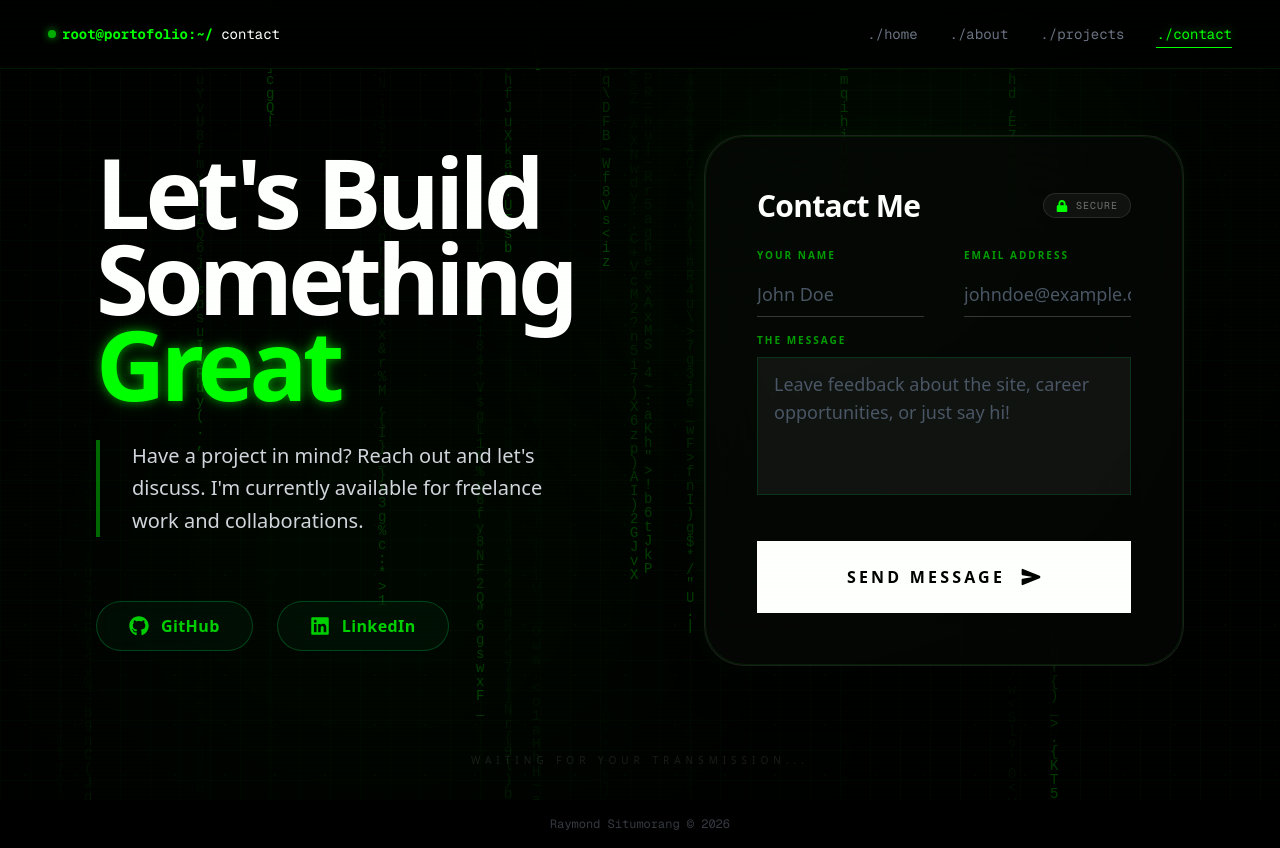
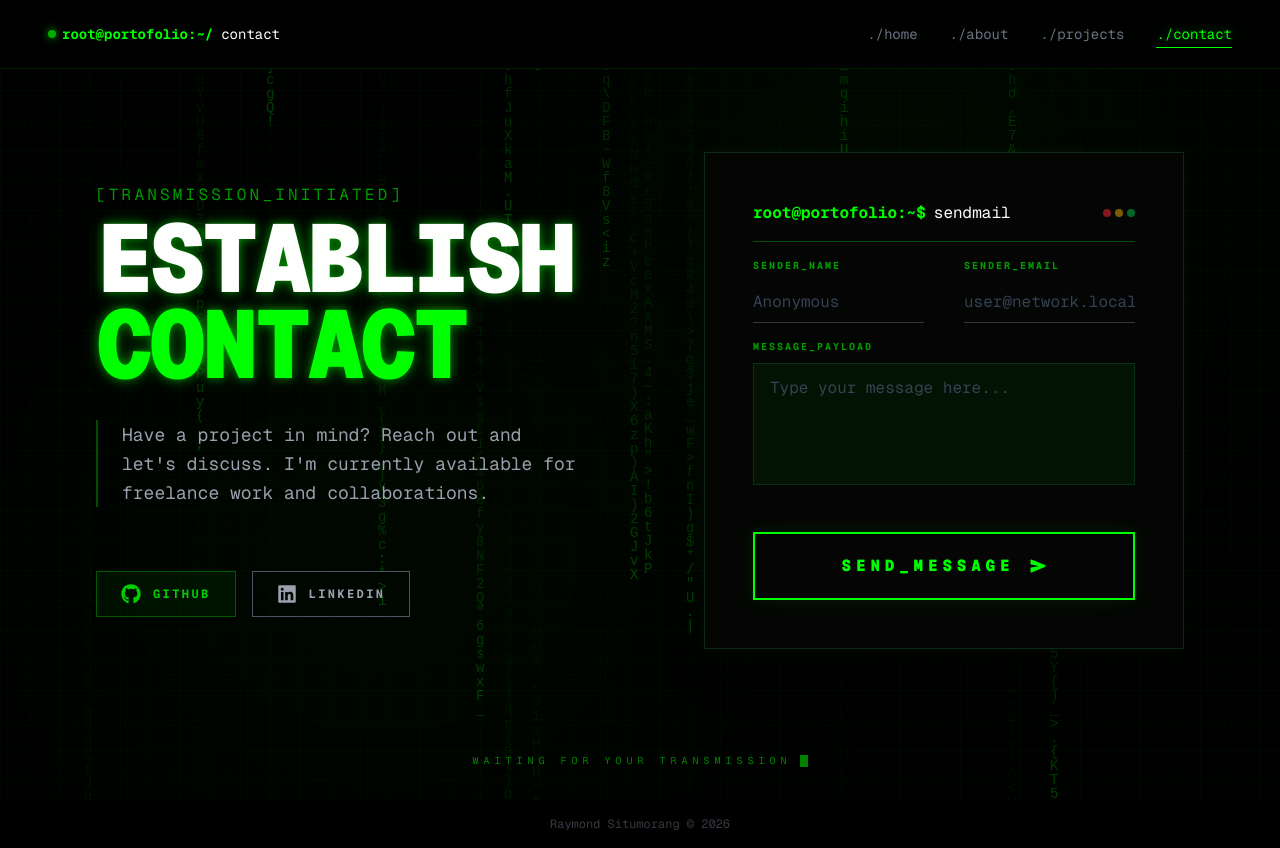
Before and after one commit to Skywalks567/web-portofolio, a Next.js app: page /contact in a window 1280 px wide. Built offline with nearby package versions, Linux system fonts and the light colour scheme.

Commit message:
style: re style contact page

```diff
--- a/src/app/contact/page.tsx
+++ b/src/app/contact/page.tsx
@@ -20,12 +20,12 @@ export default function ContactPage() {
     visible: {
       opacity: 1,
       y: 0,
-      transition: { duration: 0.8, ease: [0.16, 1, 0.3, 1] },
+      transition: { duration: 0.8, ease: 'easeOut' },
     },
   };
 
   return (
-    <div className="min-h-screen bg-transparent font-sans text-white flex items-center justify-center p-6 md:p-12 lg:p-24 relative overflow-hidden selection:bg-[#0f0] selection:text-black">
+    <div className="min-h-screen bg-transparent font-mono text-white flex items-center justify-center p-6 md:p-12 lg:p-24 relative overflow-hidden selection:bg-[#0f0] selection:text-black">
       <div className="absolute top-0 left-0 w-full h-full pointer-events-none">
         <div className="absolute top-[10%] right-[10%] w-[40%] h-[40%] bg-[#0f0]/10 rounded-full blur-[150px] animate-pulse"></div>
         <div className="absolute bottom-[10%] left-[10%] w-[40%] h-[40%] bg-[#0f0]/5 rounded-full blur-[150px]"></div>
@@ -41,18 +41,25 @@ export default function ContactPage() {
         {/* Left Column: Text & Social */}
         <div className="space-y-12 text-center lg:text-left">
           <div className="space-y-8">
-            <motion.h1
-              variants={itemVariants}
-              className="text-6xl md:text-8xl font-black text-white leading-[0.9] tracking-tighter"
-            >
-              Let&apos;s Build <br />
-              <span className="text-white">Something</span> <br />
-              <span className="text-[#0f0] cyber-glow-text">Great</span>
-            </motion.h1>
+            <div className="space-y-2">
+              <motion.p
+                variants={itemVariants}
+                className="text-[#0f0]/60 text-sm md:text-base tracking-[0.2em] uppercase"
+              >
+                [TRANSMISSION_INITIATED]
+              </motion.p>
+              <motion.h1
+                variants={itemVariants}
+                className="text-5xl md:text-8xl font-black text-white leading-[0.9] tracking-tighter uppercase cyber-glow-text"
+              >
+                ESTABLISH <br />
+                <span className="text-[#0f0]">CONTACT</span>
+              </motion.h1>
+            </div>
 
             <motion.p
               variants={itemVariants}
-              className="text-gray-300 text-lg md:text-xl max-w-lg mx-auto lg:mx-0 font-light leading-relaxed border-l-0 lg:border-l-4 border-[#0f0]/40 lg:pl-8 transition-colors"
+              className="text-gray-400 text-base md:text-lg max-w-lg mx-auto lg:mx-0 leading-relaxed border-l-2 border-[#0f0]/30 pl-6"
             >
               Have a project in mind? Reach out and let&apos;s discuss. I&apos;m
               currently available for freelance work and collaborations.
@@ -66,9 +73,8 @@ export default function ContactPage() {
 
         {/* Right Column: Contact Form */}
         <motion.div variants={itemVariants} className="relative">
-          <div className="absolute -inset-0.5 bg-gradient-to-br from-[#0f0]/20 to-transparent rounded-[2.5rem] blur opacity-30"></div>
-          <div className="relative bg-[#050505]/80 backdrop-blur-3xl border border-white/10 rounded-[2.5rem] p-1 shadow-2xl overflow-hidden">
-            <div className="absolute inset-0 border border-[#0f0]/10 rounded-[2.5rem] pointer-events-none"></div>
+          <div className="absolute -inset-0.5 bg-[#0f0]/20 rounded-sm blur opacity-20"></div>
+          <div className="relative bg-[#050505]/90 backdrop-blur-xl border border-green-900/50 rounded-sm shadow-2xl overflow-hidden">
             <ContactFormView />
           </div>
         </motion.div>
@@ -79,9 +85,10 @@ export default function ContactPage() {
         initial={{ opacity: 0 }}
         animate={{ opacity: 1 }}
         transition={{ delay: 2 }}
-        className="absolute bottom-8 text-[10px] text-white/10 uppercase tracking-[0.5em] hidden md:block"
+        className="absolute bottom-8 text-[10px] text-[#0f0]/50 uppercase tracking-[0.5em] hidden md:flex items-center gap-2"
       >
-        Waiting for your transmission...
+        <span>Waiting for your transmission</span>
+        <span className="w-2 h-3 bg-[#0f0]/50 animate-[pulse_1s_steps(2)_infinite]" />
       </motion.div>
     </div>
   );
--- a/src/app/layout.tsx
+++ b/src/app/layout.tsx
@@ -29,6 +29,7 @@ export default function RootLayout({
     <html
       lang="en"
       className={`${geistSans.variable} ${geistMono.variable} h-full antialiased dark`}
+      suppressHydrationWarning
     >
       <body className="min-h-full flex flex-col bg-black text-green-500 selection:bg-green-500/30 selection:text-green-300 relative">
         <MatrixBackground />
--- a/src/components/contact/ContactFormView.tsx
+++ b/src/components/contact/ContactFormView.tsx
@@ -1,6 +1,5 @@
 import { useContactForm } from '@/hooks/use-contact-form';
 import { AnimatePresence, motion } from 'framer-motion';
-import { FaLock } from 'react-icons/fa';
 import { IoAlertCircle, IoCheckmarkCircle, IoSend } from 'react-icons/io5';
 
 export function ContactFormView() {
@@ -14,16 +13,16 @@ export function ContactFormView() {
   } = useContactForm();
 
   return (
-    <div className="p-8 md:p-12 relative z-10">
-      <div className="flex items-center justify-between mb-12">
-        <h2 className="text-3xl font-bold text-white tracking-tight">
-          Contact Me
-        </h2>
-        <div className="flex items-center gap-2 px-3 py-1 bg-white/5 rounded-full border border-white/10">
-          <FaLock className="text-[#0f0] size-3" />
-          <span className="text-[10px] text-white/40 font-mono uppercase tracking-widest">
-            Secure
-          </span>
+    <div className="p-8 md:p-12 relative z-10 font-mono">
+      <div className="w-full border-b border-[#0f0]/30 pb-4 mb-10 flex items-center justify-between">
+        <div className="flex items-center gap-2">
+          <span className="text-[#0f0] font-bold">root@portofolio:~$</span>
+          <span className="text-white">sendmail</span>
+        </div>
+        <div className="flex gap-1">
+          <div className="w-2 h-2 rounded-full bg-red-500/50" />
+          <div className="w-2 h-2 rounded-full bg-yellow-500/50" />
+          <div className="w-2 h-2 rounded-full bg-green-500/50" />
         </div>
       </div>
 
@@ -36,20 +35,22 @@ export function ContactFormView() {
             exit={{ opacity: 0, scale: 0.95 }}
             className="py-20 flex flex-col items-center text-center space-y-8"
           >
-            <div className="size-24 rounded-full bg-[#0f0]/5 flex items-center justify-center border border-[#0f0]/20 animate-pulse">
-              <IoCheckmarkCircle className="size-12 text-[#0f0]" />
+            <div className="size-20 rounded-sm bg-[#0f0]/5 flex items-center justify-center border border-[#0f0]/20 animate-pulse">
+              <IoCheckmarkCircle className="size-10 text-[#0f0]" />
             </div>
             <div className="space-y-2">
-              <h3 className="text-3xl font-bold text-white">Message Sent</h3>
-              <p className="text-white/40">
-                I will review your message shortly.
+              <h3 className="text-2xl font-bold text-white tracking-tight">
+                [MESSAGE_SENT]
+              </h3>
+              <p className="text-[#0f0]/40 text-sm uppercase tracking-widest">
+                Transmission successful
               </p>
             </div>
             <button
               onClick={resetStatus}
-              className="text-[#0f0] text-sm font-bold hover:text-white transition-colors border-b border-[#0f0]/30 hover:border-white pb-1"
+              className="text-[#0f0] text-xs font-bold hover:text-white transition-colors border-b border-[#0f0]/30 hover:border-white pb-1 tracking-[0.2em]"
             >
-              Send another message?
+              NEW_MESSAGE?
             </button>
           </motion.div>
         ) : (
@@ -64,7 +65,7 @@ export function ContactFormView() {
             <div className="grid grid-cols-1 md:grid-cols-2 gap-10">
               <div className="relative group">
                 <label className="absolute -top-6 left-0 text-[10px] font-bold text-[#0f0]/60 uppercase tracking-[0.2em] transition-colors group-focus-within:text-[#0f0]">
-                  Your Name
+                  Sender_Name
                 </label>
                 <input
                   type="text"
@@ -72,13 +73,13 @@ export function ContactFormView() {
                   required
                   value={formData.name}
                   onChange={handleChange}
-                  className="w-full bg-transparent border-b border-white/20 py-2 text-white focus:outline-none focus:border-[#0f0] transition-all duration-300 font-light text-lg placeholder:text-gray-600"
-                  placeholder="John Doe"
+                  className="w-full bg-transparent border-b border-white/20 py-2 text-white focus:outline-none focus:border-[#0f0] transition-all duration-300 text-base placeholder:text-gray-700"
+                  placeholder="Anonymous"
                 />
               </div>
               <div className="relative group">
                 <label className="absolute -top-6 left-0 text-[10px] font-bold text-[#0f0]/60 uppercase tracking-[0.2em] transition-colors group-focus-within:text-[#0f0]">
-                  Email Address
+                  Sender_Email
                 </label>
                 <input
                   type="email"
@@ -86,15 +87,15 @@ export function ContactFormView() {
                   required
                   value={formData.email}
                   onChange={handleChange}
-                  className="w-full bg-transparent border-b border-white/20 py-2 text-white focus:outline-none focus:border-[#0f0] transition-all duration-300 font-light text-lg placeholder:text-gray-600"
-                  placeholder="johndoe@example.com"
+                  className="w-full bg-transparent border-b border-white/20 py-2 text-white focus:outline-none focus:border-[#0f0] transition-all duration-300 text-base placeholder:text-gray-700"
+                  placeholder="user@network.local"
                 />
               </div>
             </div>
 
             <div className="relative group">
               <label className="absolute -top-6 left-0 text-[10px] font-bold text-[#0f0]/60 uppercase tracking-[0.2em] transition-colors group-focus-within:text-[#0f0]">
-                The Message
+                Message_Payload
               </label>
               <textarea
                 name="message"
@@ -102,8 +103,8 @@ export function ContactFormView() {
                 rows={4}
                 value={formData.message}
                 onChange={handleChange}
-                className="w-full bg-white/5 border border-green-900/50 rounded-md px-4 py-3 text-white focus:outline-none focus:border-green-500 focus:ring-1 focus:ring-green-500 transition-all duration-300 font-light text-lg resize-none placeholder:text-gray-600"
-                placeholder="Leave feedback about the site, career opportunities, or just say hi!"
+                className="w-full bg-[#0f0]/5 border border-green-900/50 rounded-sm px-4 py-3 text-white focus:outline-none focus:border-[#0f0]/50 transition-all duration-300 text-base resize-none placeholder:text-gray-700"
+                placeholder="Type your message here..."
               />
             </div>
 
@@ -111,27 +112,32 @@ export function ContactFormView() {
               <motion.div
                 initial={{ opacity: 0, y: -10 }}
                 animate={{ opacity: 1, y: 0 }}
-                className="flex items-center gap-2 text-red-500 text-sm bg-red-500/10 p-4 rounded-xl border border-red-500/20"
+                className="flex items-center gap-3 text-red-400 text-xs bg-red-950/20 p-4 rounded-sm border border-red-900/50"
               >
-                <IoAlertCircle className="size-5 shrink-0" />
-                <p>{errorMessage}</p>
+                <IoAlertCircle className="size-4 shrink-0" />
+                <p className="uppercase tracking-widest">
+                  ERROR: {errorMessage}
+                </p>
               </motion.div>
             )}
 
             <button
               type="submit"
               disabled={status === 'sending'}
-              className="w-full py-6 bg-white text-black font-black rounded-2xl flex items-center justify-center gap-4 hover:bg-[#0f0] hover:text-black transition-all duration-500 disabled:opacity-50 disabled:cursor-wait group relative overflow-hidden"
+              className="w-full py-5 border-2 border-[#0f0] text-[#0f0] font-black rounded-sm flex items-center justify-center gap-4 hover:bg-[#0f0] hover:text-black transition-all duration-300 disabled:opacity-50 disabled:cursor-wait group relative overflow-hidden shadow-[0_0_15px_rgba(0,255,0,0.1)]"
             >
               {status === 'sending' ? (
                 <div className="flex items-center gap-3">
-                  <span className="tracking-[0.2em]">SENDING...</span>
-                  <div className="size-4 border-2 border-black border-t-transparent rounded-full animate-spin"></div>
+                  <span className="tracking-[0.3em] uppercase">
+                    [ENCRYPTING...]
+                  </span>
                 </div>
               ) : (
                 <>
-                  <span className="tracking-[0.2em]">SEND MESSAGE</span>
-                  <IoSend className="size-5 group-hover:translate-x-1 group-hover:-translate-y-1 transition-transform" />
+                  <span className="tracking-[0.3em] uppercase">
+                    SEND_MESSAGE
+                  </span>
+                  <IoSend className="size-4 group-hover:translate-x-1 group-hover:-translate-y-1 transition-transform" />
                 </>
               )}
             </button>
--- a/src/components/contact/SocialLinks.tsx
+++ b/src/components/contact/SocialLinks.tsx
@@ -3,25 +3,25 @@ import { FaGithub, FaLinkedin } from 'react-icons/fa';
 
 export function SocialLinks() {
   return (
-    <div className="flex flex-wrap justify-center lg:justify-start gap-6 pt-4">
+    <div className="flex flex-wrap justify-center lg:justify-start gap-4 pt-4 font-mono">
       <Link
         href="https://github.com/Skywalks567"
         target="_blank"
         rel="noopener noreferrer"
-        className="flex items-center gap-3 px-8 py-3 border border-green-500/30 rounded-full text-[#0f0]/80 bg-green-500/5 hover:bg-green-500/10 hover:text-[#0f0] hover:shadow-[0_0_10px_rgba(0,255,0,0.2)] transition-all duration-300 font-bold group backdrop-blur-md"
+        className="flex items-center gap-3 px-6 py-3 border border-[#0f0]/30 rounded-sm text-[#0f0]/80 bg-[#0f0]/5 hover:bg-[#0f0] hover:text-black hover:shadow-[0_0_15px_rgba(0,255,0,0.2)] transition-all duration-300 font-bold group"
       >
         <FaGithub className="size-5 group-hover:scale-110 transition-transform" />
-        <span className="tracking-wide">GitHub</span>
+        <span className="text-xs uppercase tracking-[0.2em]">GitHub</span>
       </Link>
 
       <Link
         href="https://www.linkedin.com/in/raymond-situmorang"
         target="_blank"
         rel="noopener noreferrer"
-        className="flex items-center gap-3 px-8 py-3 border border-green-500/30 rounded-full text-[#0f0]/80 bg-green-500/5 hover:bg-green-500/10 hover:text-[#0f0] hover:shadow-[0_0_10px_rgba(0,255,0,0.2)] transition-all duration-300 font-bold group backdrop-blur-md"
+        className="flex items-center gap-3 px-6 py-3 border border-gray-600 rounded-sm text-gray-400 hover:border-white hover:text-white transition-all duration-300 font-bold group"
       >
         <FaLinkedin className="size-5 group-hover:scale-110 transition-transform" />
-        <span className="tracking-wide">LinkedIn</span>
+        <span className="text-xs uppercase tracking-[0.2em]">LinkedIn</span>
       </Link>
     </div>
   );
```
